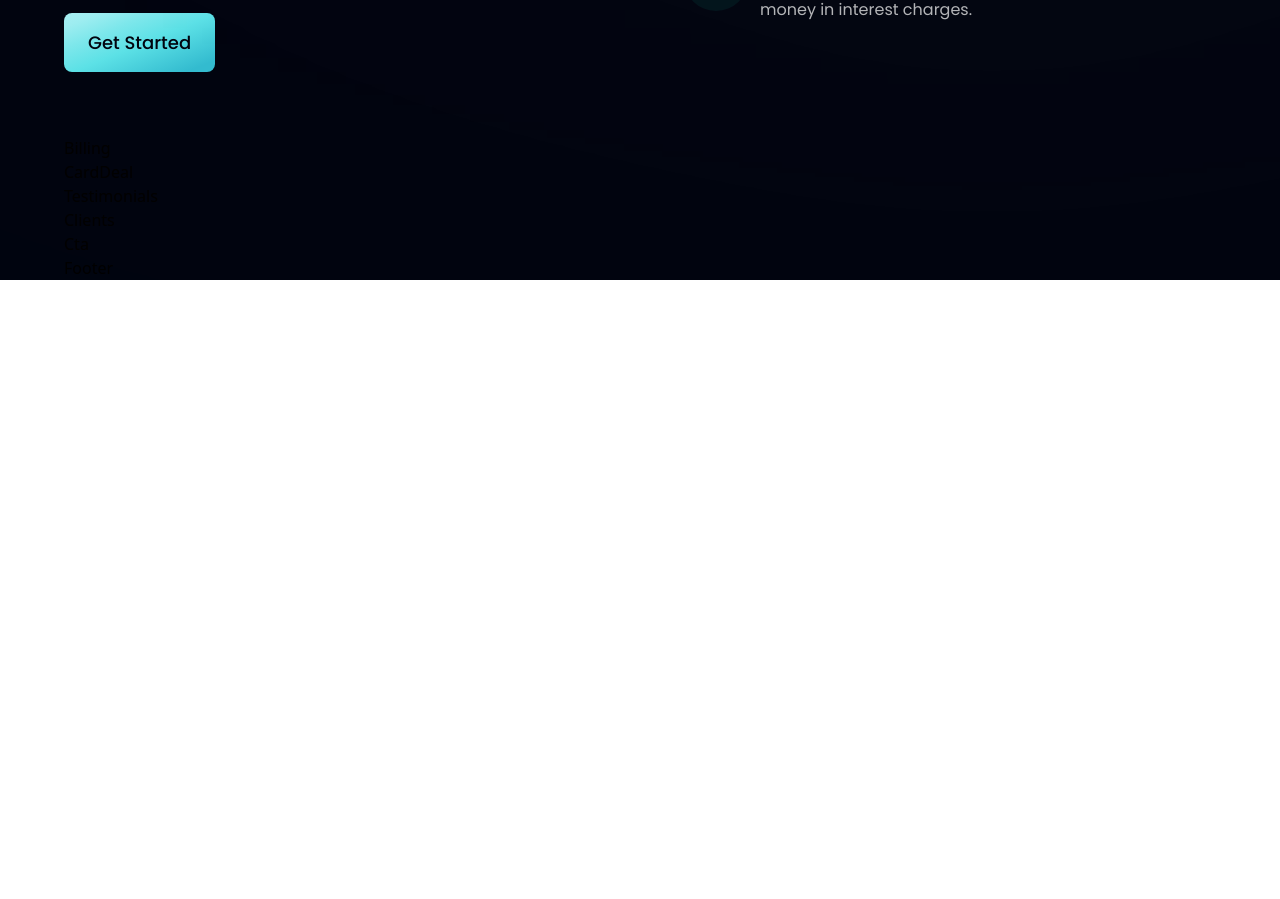
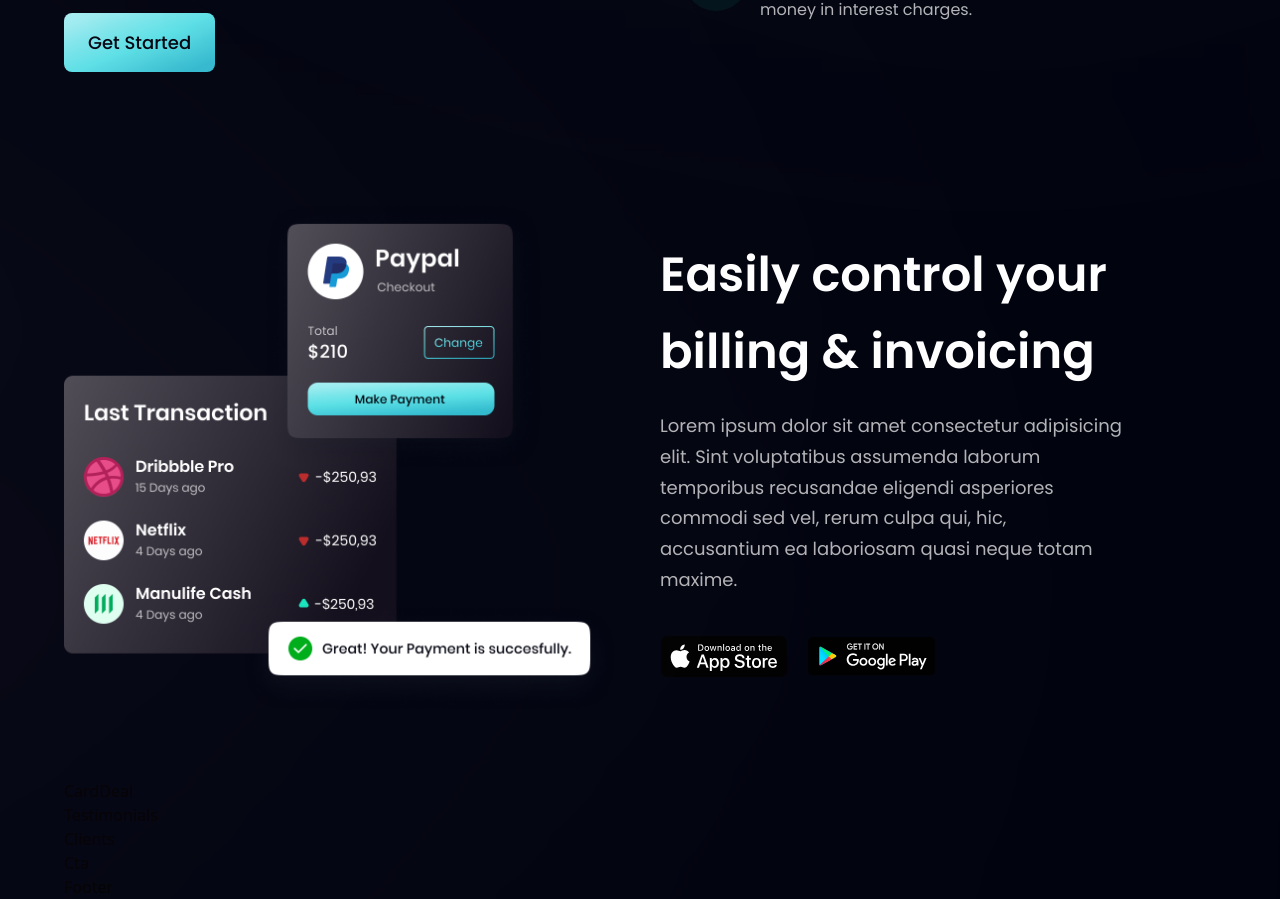
Before and after one commit to sagarsubedi/landing_page, a React (Vite) app: page / in a window 1280 px wide. Shown: the part 1410-2309 px from the top of the page. Before the commit the page ends 1690 px from the top, so only its background shows below. Built offline with nearby package versions, Linux system fonts and the light colour scheme.

Commit message:
feat: billing section completed

```diff
--- a/src/components/Billing.jsx
+++ b/src/components/Billing.jsx
@@ -1,9 +1,23 @@
-import React from 'react'
+import { apple, bill, google } from '../assets'
+import styles, {layout} from '../style'
 
-const Billing = () => {
-  return (
-    <div>Billing</div>
-  )
-}
+const Billing = () => (
+  <section id="product" className={layout.sectionReverse}>
+    <div className={layout.sectionImgReverse}>
+      <img src={bill} alt="billing" className='w-[100%] h-[100%] relative z-[5]' />
+      <div className='absolute z-[3] -left-1/2 top-0 w-[50%] h-[50%] rounded-full white__gradient' />
+      <div className='absolute z-[0] -left-1/2 bottom-0 w-[50%] h-[50%] rounded-full pink__gradient' />
+    </div>
+
+    <div className={layout.sectionInfo}>
+      <h2 className={`${styles.heading2}`}>Easily control your <br className='sm:block hidden' /> billing & invoicing</h2>
+      <p className={`${styles.paragraph} max-w-[470px] mt-5`}>Lorem ipsum dolor sit amet consectetur adipisicing elit. Sint voluptatibus assumenda laborum temporibus recusandae eligendi asperiores commodi sed vel, rerum culpa qui, hic, accusantium ea laboriosam quasi neque totam maxime.</p>
+      <div className="flex flex-row flex-wrap sm:mt-10 mt-6">
+        <img src={apple} alt="app_store" className='w-[128px] h-[42px] object-contain mr-5 cursor-pointer' />
+        <img src={google} alt="play_store" className='w-[128px] h-[42px] object-contain cursor-pointer' />
+      </div>
+    </div>
+  </section>
+)
 
 export default Billing
```
